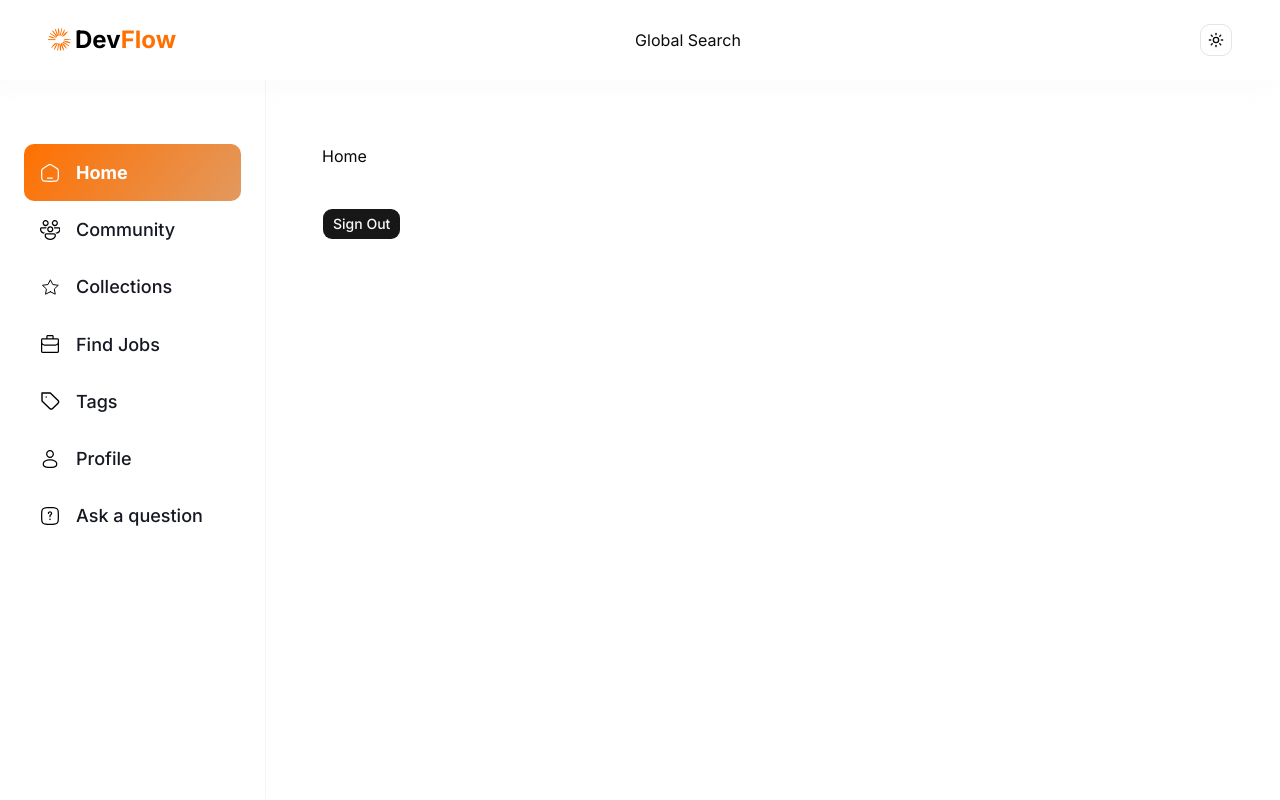
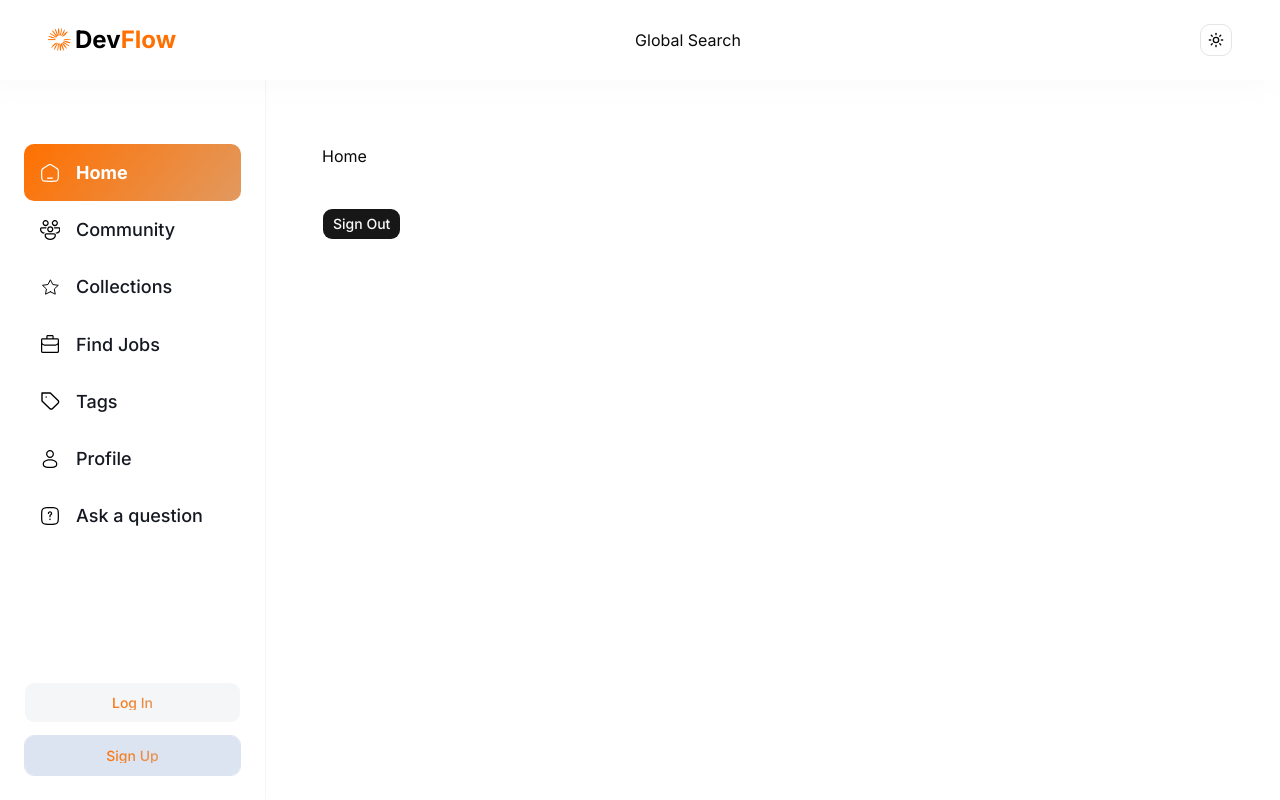
Before and after one commit to mirza-sync/dev-overflow, a Next.js app: page / in a window 1280 px wide. Built offline with nearby package versions, Linux system fonts and the light colour scheme; no server answers.

Commit message:
Add auth buttons to left sidebar

```diff
--- a/components/navigation/LeftSidebar.tsx
+++ b/components/navigation/LeftSidebar.tsx
@@ -1,5 +1,9 @@
 import React from "react";
 import NavLinks from "./navbar/NavLinks";
+import Link from "next/link";
+import { Button } from "../ui/button";
+import ROUTES from "@/constants/routes";
+import Image from "next/image";
 
 const LeftSidebar = () => {
   return (
@@ -7,6 +11,40 @@ const LeftSidebar = () => {
       <div className="flex flex-1 flex-col gap-6">
         <NavLinks />
       </div>
+
+      <div className="flex flex-col gap-3">
+        <Button
+          asChild
+          className="small-medium btn-secondary min-h-10.25 w-full rounded-lg px-4 py-3 shadow-none"
+        >
+          <Link href={ROUTES.SIGN_IN}>
+            <Image
+              src="/icons/account.svg"
+              alt="Account"
+              width={20}
+              height={20}
+              className="invert-colors lg:hidden"
+            />
+            <span className="primary-text-gradient max-lg:hidden">Log In</span>
+          </Link>
+        </Button>
+
+        <Button
+          asChild
+          className="small-medium btn-tertiary light-border-2 text-dark400_light900 min-h-10.25 w-full rounded-lg px-4 py-3 shadow-none"
+        >
+          <Link href={ROUTES.SIGN_UP}>
+            <Image
+              src="/icons/sign-up.svg"
+              alt="Sign Up"
+              width={20}
+              height={20}
+              className="invert-colors lg:hidden"
+            />
+            <span className="primary-text-gradient max-lg:hidden">Sign Up</span>
+          </Link>
+        </Button>
+      </div>
     </section>
   );
 };
```
